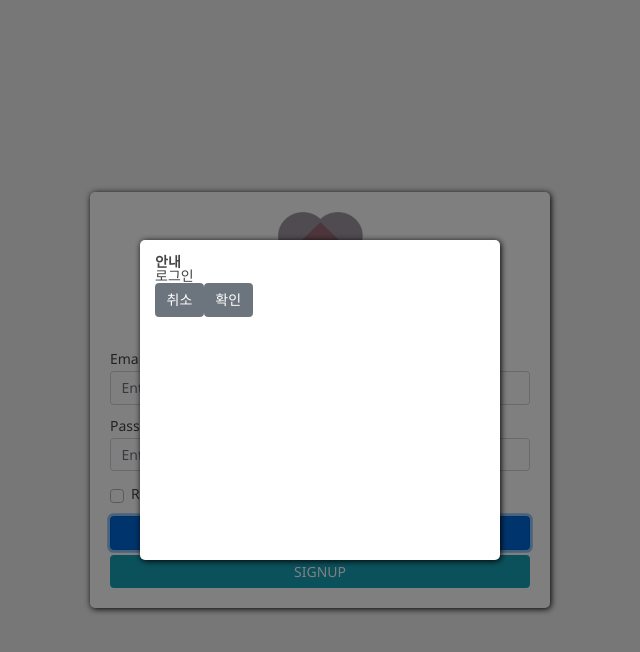
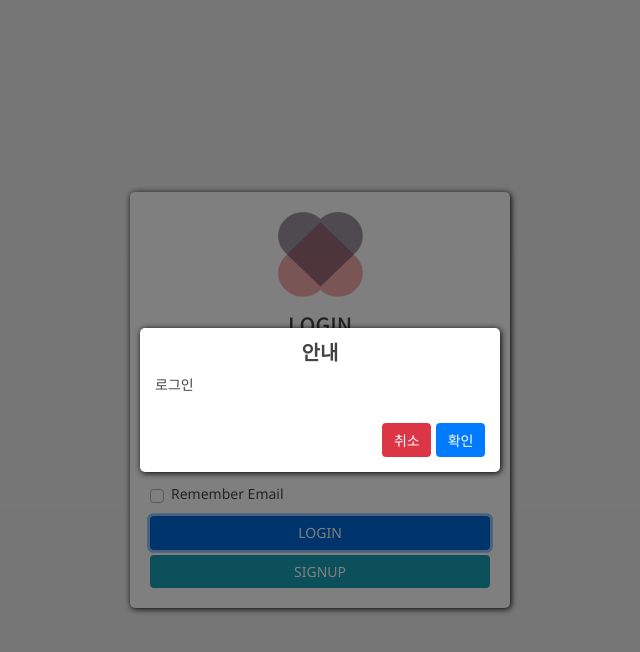
Before and after one commit to devjo0810/happymarry_front, a Vue app: page /login in a window 1280 px wide. Both pictures are taken after a click on the button "LOGIN". Shown: the top 652 px of the page, without its empty margins (320-960 px from the left). Built offline with nearby package versions, Linux system fonts and the light colour scheme; what vue2-perfect-scrollbar would draw is missing.

Commit message:
global modal css 추가

```diff
--- a/src/assets/styles/components/global.scss
+++ b/src/assets/styles/components/global.scss
@@ -11,7 +11,6 @@
 
     .modal-wrap {
         width: 360px;
-        height: 320px;
         background-color: #fff;
         border-radius: 5px;
         box-shadow: 1px 1px 6px #000;
@@ -19,10 +18,21 @@
 
         .header {
             font-weight: bold;
+            text-align: center;
+            font-size: 20px;
+            margin-bottom: 15px;
         }
 
         .body {
+            margin-bottom: 15px;
+            min-height: 30px
+        }
 
+        .footer {
+            @include flex-end;
+            button {
+                @include list-margin-right(5px);
+            }
         }
     }
 }
--- a/src/assets/styles/utility/_page.scss
+++ b/src/assets/styles/utility/_page.scss
@@ -17,7 +17,8 @@
     height: 100%;
     background-color: #eee;
     .wrap {
-        width: 460px;
+        width: 380px;
+        min-width: 320px;
         border-radius: 5px;
         background-color: #fff;
         box-shadow: 1px 1px 6px #000;
--- a/src/components/common/GlobalModal.vue
+++ b/src/components/common/GlobalModal.vue
@@ -6,11 +6,11 @@
                 <div class="body">{{ message }}</div>
                 <div class="footer">
                     <template v-if="type==='alert'">
-                        <b-button @click="close">확인</b-button>
+                        <b-button @click="close(true)">확인</b-button>
                     </template>
                     <template v-if="type==='confirm'">
-                        <b-button @click="close">취소</b-button>
-                        <b-button @click="confirm">확인</b-button>
+                        <b-button variant="danger" @click="close(false)">취소</b-button>
+                        <b-button variant="primary" @click="close(true)">확인</b-button>
                     </template>
                 </div>
             </div>
@@ -25,19 +25,12 @@ export default {
         title: '알림',
         message: '',
         type: 'alert',
-        confirmCallback: null,
-        closeCallback: null
+        callback: null,
     }),
     methods: {
-        confirm() {
-            console.log('show');
+        close(flag) {
             this.isShow = false;
-            if(this.confirmCallback) this.confirmCallback();
-        },
-        close() {
-            console.log('close');
-            this.isShow = false;
-            if(this.closeCallback) this.closeCallback();
+            if(this.callback) this.callback(flag);
         }
     }
 }
--- a/src/pages/sign/Login.vue
+++ b/src/pages/sign/Login.vue
@@ -50,14 +50,11 @@ export default {
   methods: {
     login() {
       this.$confirm({
-        title: '안내',
         message: '로그인',
-        confirmCallback() {
-          console.log('로그인 확인');
+        callback(flag) {
+          if(flag) console.log('로그인 확인');
+          else console.log('로그인 취소');
         },
-        closeCallback() {
-          console.log('로그인 취소');
-        }
       });
     }
   }
--- a/src/plugins/global-modal.js
+++ b/src/plugins/global-modal.js
@@ -8,20 +8,19 @@ export default {
         });
         document.body.appendChild(modalInstance.$el);
 
-        Vue.prototype.$alert = ({title, message, closeCallback}) => {
+        Vue.prototype.$alert = ({title, message, callback}) => {
             modalInstance.isShow = true;
             modalInstance.type = 'alert';
-            modalInstance.title = title;
+            modalInstance.title = title || '안내';
             modalInstance.message = message;
-            modalInstance.closeCallback = closeCallback;
+            modalInstance.callback = callback;
         }
-        Vue.prototype.$confirm = ({title, message, confirmCallback, closeCallback}) => {
+        Vue.prototype.$confirm = ({title, message, callback}) => {
             modalInstance.isShow = true;
             modalInstance.type = 'confirm';
-            modalInstance.title = title;
+            modalInstance.title = title || '안내';
             modalInstance.message = message;
-            modalInstance.confirmCallback = confirmCallback;
-            modalInstance.closeCallback = closeCallback;
+            modalInstance.callback = callback;
         }
     }
 }
```
